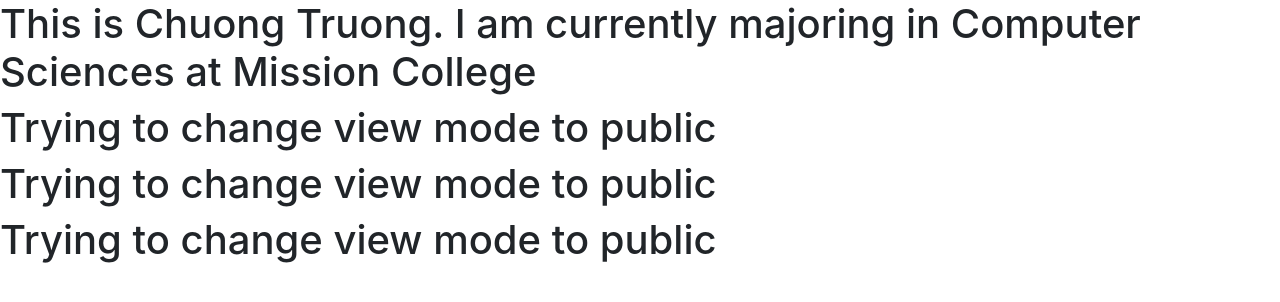
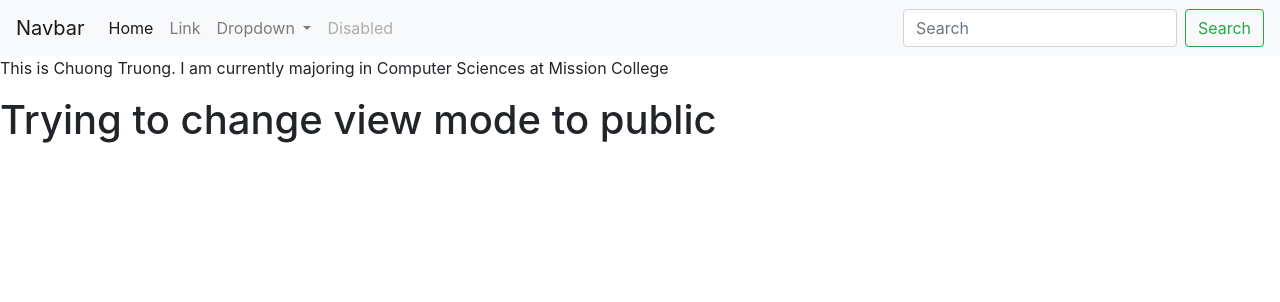
Before and after one commit to chuongtruong/chuongtruong.github.io, a plain HTML site: page index.html in a window 1280 px wide. Drawn offline with nearby package versions, Linux system fonts and the light colour scheme.

Commit message:
Update index.html

```diff
--- a/index.html
+++ b/index.html
@@ -11,9 +11,45 @@
     <title>CHUONG TRUONG</title>
   </head>
   <body>
-    <h1>This is Chuong Truong. I am currently majoring in Computer Sciences at Mission College</h1>
-    <h1>Trying to change view mode to public</h1>
-    <h1>Trying to change view mode to public</h1>
+
+      <nav class="navbar navbar-expand-lg navbar-light bg-light">
+          <a class="navbar-brand" href="#">Navbar</a>
+          <button class="navbar-toggler" type="button" data-toggle="collapse" data-target="#navbarSupportedContent" aria-controls="navbarSupportedContent" aria-expanded="false" aria-label="Toggle navigation">
+            <span class="navbar-toggler-icon"></span>
+          </button>
+
+          <div class="collapse navbar-collapse" id="navbarSupportedContent">
+            <ul class="navbar-nav mr-auto">
+              <li class="nav-item active">
+                <a class="nav-link" href="#">Home <span class="sr-only">(current)</span></a>
+              </li>
+              <li class="nav-item">
+                <a class="nav-link" href="#">Link</a>
+              </li>
+              <li class="nav-item dropdown">
+                <a class="nav-link dropdown-toggle" href="#" id="navbarDropdown" role="button" data-toggle="dropdown" aria-haspopup="true" aria-expanded="false">
+                  Dropdown
+                </a>
+                <div class="dropdown-menu" aria-labelledby="navbarDropdown">
+                  <a class="dropdown-item" href="#">Action</a>
+                  <a class="dropdown-item" href="#">Another action</a>
+                  <div class="dropdown-divider"></div>
+                  <a class="dropdown-item" href="#">Something else here</a>
+                </div>
+              </li>
+              <li class="nav-item">
+                <a class="nav-link disabled" href="#">Disabled</a>
+              </li>
+            </ul>
+            <form class="form-inline my-2 my-lg-0">
+              <input class="form-control mr-sm-2" type="search" placeholder="Search" aria-label="Search">
+              <button class="btn btn-outline-success my-2 my-sm-0" type="submit">Search</button>
+            </form>
+          </div>
+        </nav>
+
+
+    <p>This is Chuong Truong. I am currently majoring in Computer Sciences at Mission College</p>
     <h1>Trying to change view mode to public</h1>
 
 
```
